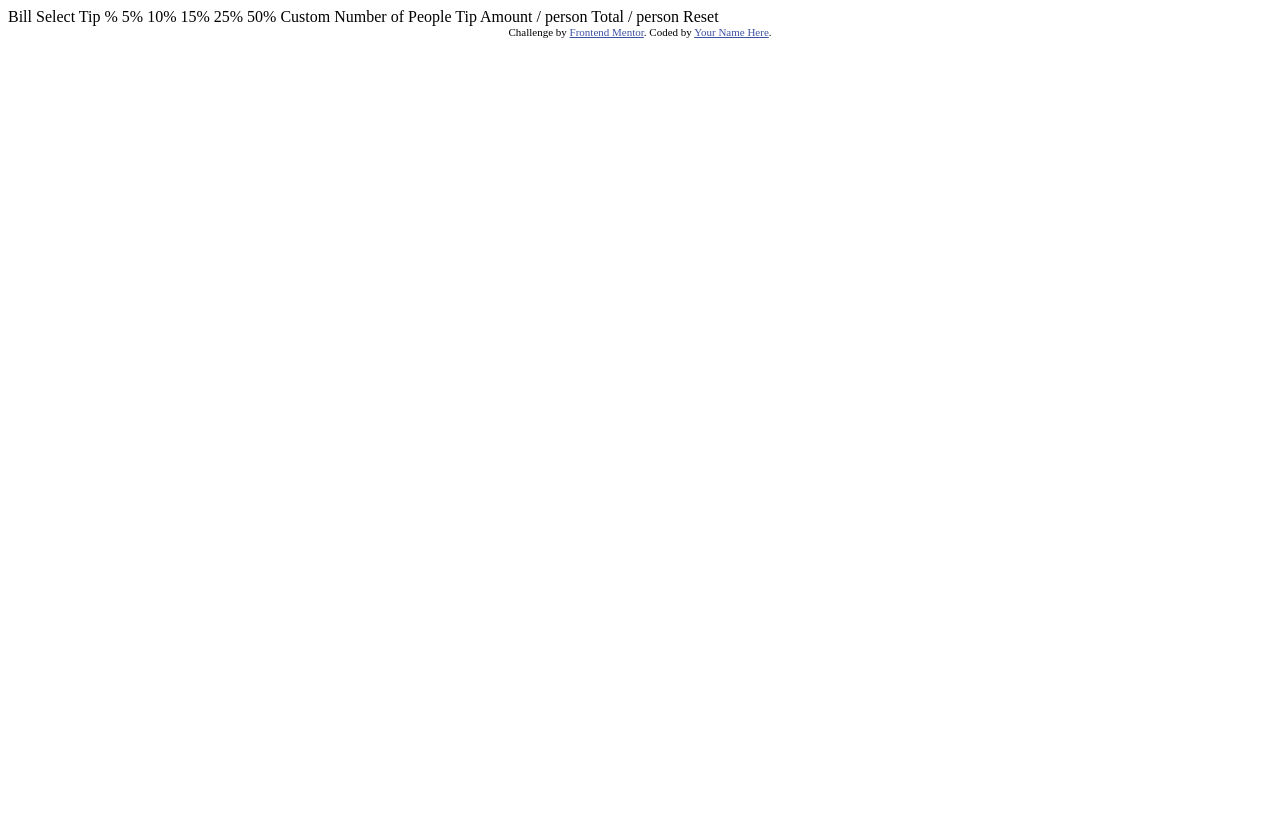
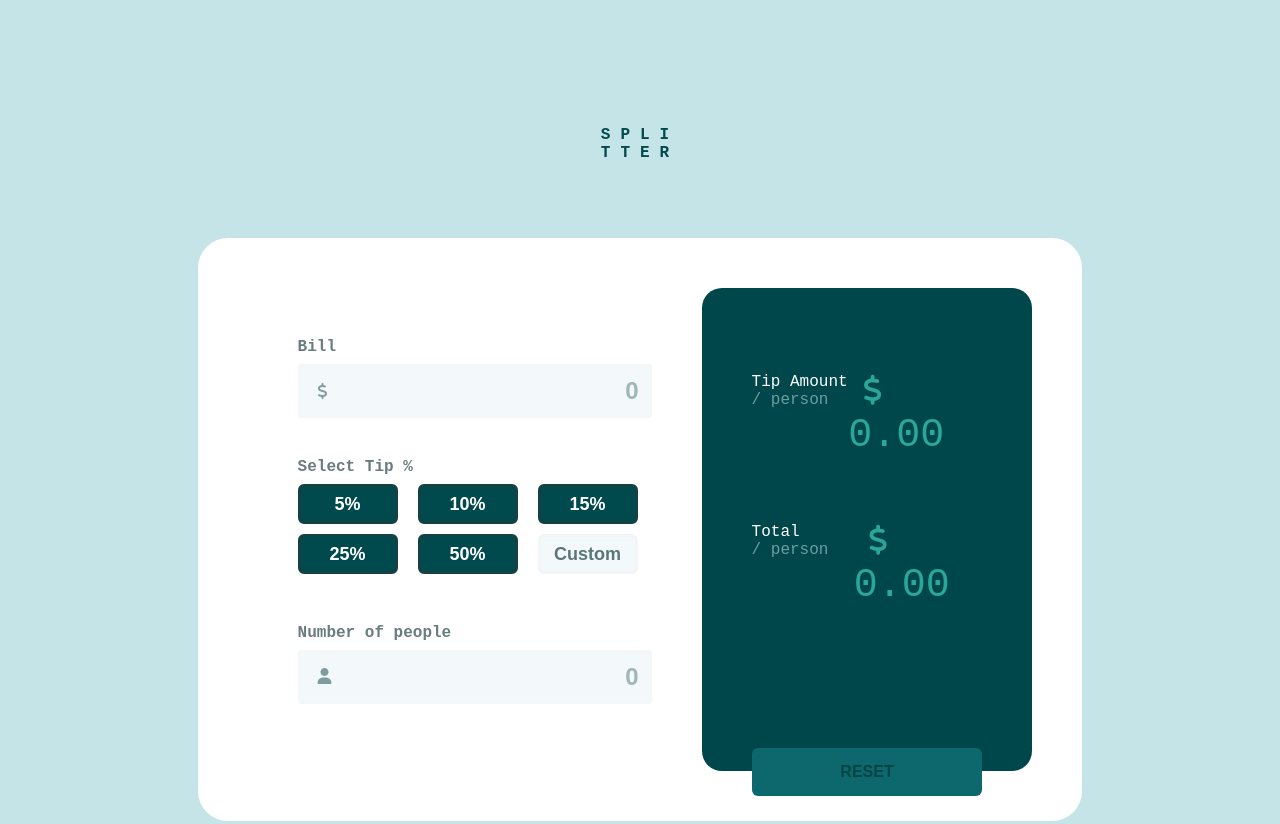
Before and after one commit to jualon92/calculadora-web, a plain HTML site: page index.html in a window 1280 px wide. Shown: the top 824 px of the page. Before the commit the page ends 800 px from the top, so only its background shows below. Drawn offline with Linux system fonts and the light colour scheme.

Commit message:
primer commit, front con flex y js listeners

```diff
--- /dev/null
+++ b/css/style.css
@@ -0,0 +1,240 @@
+body{                             /*por hacer: utilizar sass, convencion nombres */
+    background-color:  #C5E4E7;
+    font-family:  'Space Mono', monospace;
+}
+/*
+h1{
+    margin-top: 25%;
+    width: 13%;
+
+    height: 80px;
+
+     white-space: pre;
+    font-family:  'Space Mono', monospace;
+    word-break: break-all;
+    margin: 0 auto;
+    margin-top: 10%;
+    font-weight: 700;
+    letter-spacing: 10px;
+    color:  hsl(183, 100%, 15%)
+}
+*/
+
+.titulo{
+    letter-spacing: 10px;
+    color:  hsl(183, 100%, 15%);
+    font-weight: 700;
+    font-weight: 30px;
+}
+
+
+#personas::placeholder,#bill::placeholder{
+     color:#A1B6B7;
+}
+
+.contenedor-titulo{
+    display: flex;
+    flex-direction: column;
+    /* justify-content: center; */
+    align-items: center;
+    margin-top: 10%;
+}
+
+.contenedor-calculadora{
+    display: flex;
+    margin:6% 15% 10% 15%;
+    min-height: 450px;
+ /*   border: solid red; */
+    border-radius:30px;
+    background-color: white;
+    padding:50px;
+}
+
+.contenedor-datos{
+    width: 50%;
+ /*   border: solid rebeccapurple; */
+    padding:50px;
+    display: flex;
+    flex-direction: column;
+    gap: 40px;
+}
+
+.contenedor-resumen{
+    width: 50%;
+    padding:50px;
+    gap:60px;
+    background-color: #00474B;
+    color:white;
+    border-radius:20px;
+}
+
+.cantidad-dinero{
+    display:flex;
+    flex-direction: column;
+
+}
+
+.contenedor-interface{
+    display:flex;
+    flex-direction: column;
+  /*  transform: translateY(18px); /*rever, estaria bueno que sea por bloques*/
+}
+
+label{
+    color:#697D7E;
+    font-weight: bolder;
+   /* transform: translateY(-8px); */
+   margin-bottom:8px;
+}
+input{
+    font-size: 24px;
+    background-color:   #F3F8FB;
+    border-radius:3px;
+     border:solid  #F3F7F8;
+    padding:10px;
+    direction: rtl;
+}
+
+.contenedor-personas{
+    display: flex;
+    flex-direction: column;
+   /* transform: translateY(10px); */
+
+}
+
+#bill,#personas{
+
+    color:#A1B6B7;
+    font-weight: 700;
+
+}
+
+.billete{
+
+     position:absolute;
+
+}
+
+.billete{
+    transform: translateY(45px);
+}
+.personaIcono{
+    transform: translateY(44px);
+    position: absolute;
+}
+
+.icono-ingreso{
+    margin-left: 20px;
+    width: 10px;
+    color:hsl(184, 14%, 56%);
+}
+
+.persona{
+    position:absolute;
+
+        color:#6A9EA2;
+
+}
+
+.contenedor-botonera{
+    column-gap: 20px;
+    display: flex;
+    flex-direction: row;
+    height: 100px;
+    flex-wrap: wrap;
+}
+.contenedor-botonera button{
+    height: 40px;
+    width: 100px;
+    background-color: hsl(183, 100%, 15%);
+    font-weight: 700;
+    font-size:large;
+    color:white;
+    border-radius:6px;
+    border:solid #134144;
+}
+
+.contenedor-interface label{
+  /*  transform:translateY(-10px); */
+}
+
+.contenedor-resumen{
+    display:flex;
+    flex-direction: column;
+}
+
+.cantidad{
+    display:flex;
+    justify-content: space-between;
+    margin-top: 35px; /*segun ej*/
+}
+
+.total{
+    display:flex;
+    justify-content: space-between;
+}
+
+.total__texto{
+    width: 110px;
+}
+
+.cantidad__contenido{
+    width: 100px;
+}
+
+
+.cantidad__monto,.total__monto{
+    font-size:40px;
+}
+/*
+.total__texto,.cantidad__contenido{
+    align-self: center;
+}*/
+
+.reset{
+    align-self: center;
+    transform: translateY(75px);
+    background-color: #0C686D;
+    width: 100%;
+    padding:15px;
+
+    border:transparent;
+    border-radius:6px;
+    color:#044447;
+    font-weight: 700;
+    font-size:16px;
+
+}
+
+.number{
+    color:#2AA69B;
+    transform: translateY(-5px);
+}
+
+
+
+.billete-num{
+    font-size:30px;
+    transform: translateX(15px);
+}
+
+ /*
+.interface__boton:active{
+    background-color: #2AA69B;
+  box-shadow: 0 5px #666;
+  transform: translateY(3px);
+}*/
+
+
+
+.contenedor-botonera .boton-custom{
+    background-color:  #F3F8FB;
+    color:#5A7677;
+    border-color:#F1F5F6;
+}
+
+.activo{
+    background-color: #2AA69B!important;
+    transform: translateY(3px);
+    box-shadow: 0 4px #666;
+}
--- a/index.html
+++ b/index.html
@@ -1,44 +1,105 @@
 <!DOCTYPE html>
 <html lang="en">
+
 <head>
+
   <meta charset="UTF-8">
-  <meta name="viewport" content="width=device-width, initial-scale=1.0"> <!-- displays site properly based on user's device -->
-
+  <meta name="viewport" content="width=device-width, initial-scale=1.0">
+  <!-- displays site properly based on user's device -->
+  <link rel="stylesheet" href="css/style.css">
   <link rel="icon" type="image/png" sizes="32x32" href="./images/favicon-32x32.png">
-
-  <title>Frontend Mentor | Tip calculator app</title>
-
+  <link rel="preconnect" href="https://fonts.googleapis.com">
+  <link rel="preconnect" href="https://fonts.gstatic.com" crossorigin>
+  <script src="https://kit.fontawesome.com/b70609df13.js" crossorigin="anonymous"></script>
   <!-- Feel free to remove these styles or customise in your own stylesheet 👍 -->
   <style>
-    .attribution { font-size: 11px; text-align: center; }
-    .attribution a { color: hsl(228, 45%, 44%); }
+    .attribution {
+      font-size: 11px;
+      text-align: center;
+    }
+
+    .attribution a {
+      color: hsl(228, 45%, 44%);
+    }
   </style>
 </head>
+
 <body>
+  <div class="contenedor-titulo">
+    <div class="titulo">SPLI</div>
+    <div class="titulo">TTER</div>
+  </div>
 
-  Bill
+  <section>
+    <div class="contenedor-calculadora">
+      <div class="contenedor-datos">
 
-  Select Tip %
-  5%
-  10%
-  15%
-  25%
-  50%
-  Custom
+        <div class="cantidad-dinero">
+          <label for="bill"> Bill</label>
+          <i class="fa-solid fa-dollar-sign billete icono-ingreso"></i>
+          <input class="refresco" type="text" id="bill" name="bill" placeholder="0">
+        </div>
 
-  Number of People
+        <div class="contenedor-interface">
+          <label for="tip">Select Tip %</label>
+          <div class="contenedor-botonera">
+            <button type="button" class="interface__boton refresco"> 5% </button>
+            <button type="button" class="interface__boton refresco">  10% </button>
+            <button type="button" class="interface__boton refresco"> 15% </button>
+            <button type="button" class="interface__boton refresco"> 25% </button>
+            <button type="button" class="interface__boton refresco"> 50% </button>
+            <button type="button" class="interface__boton boton-custom refresco"> Custom </button>
 
-  Tip Amount
-  / person
+          </div>
 
-  Total
-  / person
 
-  Reset
 
+        </div>
+
+        <div class="contenedor-personas">
+          <label for="personas">Number of people</label>
+          <i class="fa-solid fa-user icono-ingreso personaIcono"></i>
+          <input class="refresco" type="text" id="personas" name="personas" placeholder="0">
+        </div>
+
+      </div>
+      <div class="contenedor-resumen">
+
+        <div class="cantidad">
+          <div class="cantidad__contenido  ">
+            Tip Amount
+           <div class="persona">/ person</div>
+          </div>
+
+          <div class="cantidad__monto number">  <i class="fa-solid fa-dollar-sign billete-num"></i> <span class="tip__number"> 0.00</span>
+              </div>
+        </div>
+
+        <div class="total">
+          <div class="total__texto">
+            <div>Total </div>
+            <div class="persona"> / person</div>
+
+
+          </div>
+
+          <div class="total__monto  number">  <i class="fa-solid fa-dollar-sign billete-num"></i>
+            <span class="total__numero">0.00 </span> </div>
+
+
+
+
+
+        </div>
+        <button class="reset" type="button">
+          RESET
+        </button>
+      </div>
+  </section>
   <div class="attribution">
     Challenge by <a href="https://www.frontendmentor.io?ref=challenge" target="_blank">Frontend Mentor</a>.
     Coded by <a href="#">Your Name Here</a>.
   </div>
 </body>
+  <script src="js/main.js"></script>
 </html>
--- /dev/null
+++ b/js/main.js
@@ -0,0 +1,127 @@
+
+console.warn("iniciado")
+
+
+const inputBill = document.querySelector("#bill")
+const inputPersonas = document.querySelector("#personas")
+const inputsPorcentajes = document.querySelectorAll(".interface__boton")
+const inputsCalculo = document.querySelectorAll(".refresco")
+const tipAmount = document.querySelector(".tip__number")
+const totalNumero = document.querySelector(".total__numero")
+
+
+let valorOperacion = 0 // rever, podrian utilizarse funciones puras que retorn el valor y luego pasarse a html. sin necesidad de asignarlo ?
+let numeroPersonas = 0
+let eleccionPorcentaje = 0
+let bandera = true
+
+const datoSinIngresar = () => (eleccionPorcentaje == false || numeroPersonas == false)
+
+
+const getTotal = () => (valorOperacion / numeroPersonas) + parseInt(tipAmount.innerHTML)
+
+const getAmount = () => parseInt((valorOperacion * eleccionPorcentaje / 100) / numeroPersonas)
+
+
+const getDisplay = (ele) => ele.value !== "" ? parseInt(ele.value) : 0.00
+
+/*
+function getDisplay(ele){
+
+
+    if (ele.value !== "") { //logica repetida, rever
+        return  parseInt(ele.value) // "01" => 1
+     //   console.log("current valor operacion " + valorOperacion)
+    } else { // NaN
+        console.log("string")
+        return 0.00
+    }
+}*/
+
+
+
+/// IN
+inputBill.addEventListener("input", e => {
+    //  e.preventDefault()
+
+    valorOperacion = getDisplay(inputBill)
+    /*
+    if (inputBill.value !== "") { //logica repetida, rever
+        valorOperacion = parseInt(inputBill.value) // "01" => 1
+        console.log("current valor operacion " + valorOperacion)
+    } else { // NaN
+        console.log("nan  bill")
+        valorOperacion = 0
+        tipAmount.innerHTML = 0.00
+        totalNumero.innerHTML = 0.00
+    }
+    */
+
+}
+)
+
+
+inputPersonas.addEventListener("input", e => {
+    //  e.preventDefault()
+
+    numeroPersonas = getDisplay(inputPersonas)
+    /*
+    if (inputPersonas.value !== "") {
+        numeroPersonas = parseInt(inputPersonas.value) // "01" => 1
+        console.log("current valor operacion " + numeroPersonas)
+    } else { // NaN
+        console.log("nan  bill")
+        numeroPersonas = 0
+        tipAmount.innerHTML = 0.00
+        totalNumero.innerHTML = 0.00
+    }
+    console.log("numero de personas actual " + numeroPersonas)
+    */
+}
+)
+
+
+//tema de botones clase de %
+
+
+for (const input of inputsPorcentajes) {
+    input.addEventListener("click", e => {
+
+
+        eleccionPorcentaje = parseInt(input.innerText.split("%")[0])
+        //mantener boton seleccionado , permanencia
+        apagarBotones() //desactivar los otros botones
+        input.classList.add("activo")
+        if (!datoSinIngresar()) { //cuando ingresa porcentaje actualiza
+
+            tipAmount.innerHTML = getAmount()
+            totalNumero.innerHTML = getTotal()
+        }
+    })
+
+}
+
+
+function apagarBotones() {
+    for (const input of inputsPorcentajes) {
+        input.classList.remove("activo")
+    }
+
+}
+
+
+
+
+for (const input of inputsCalculo) { //al detectar entrada input se actualizan los valores
+    input.addEventListener("input", e => {
+        if (!datoSinIngresar()) {
+            tipAmount.innerHTML = getAmount()
+            totalNumero.innerHTML = parseInt(getTotal())
+        } else {
+            console.warn("faltan ingresar")
+            console.log(valorOperacion, numeroPersonas, eleccionPorcentaje)
+        }
+
+
+    })
+}
```
